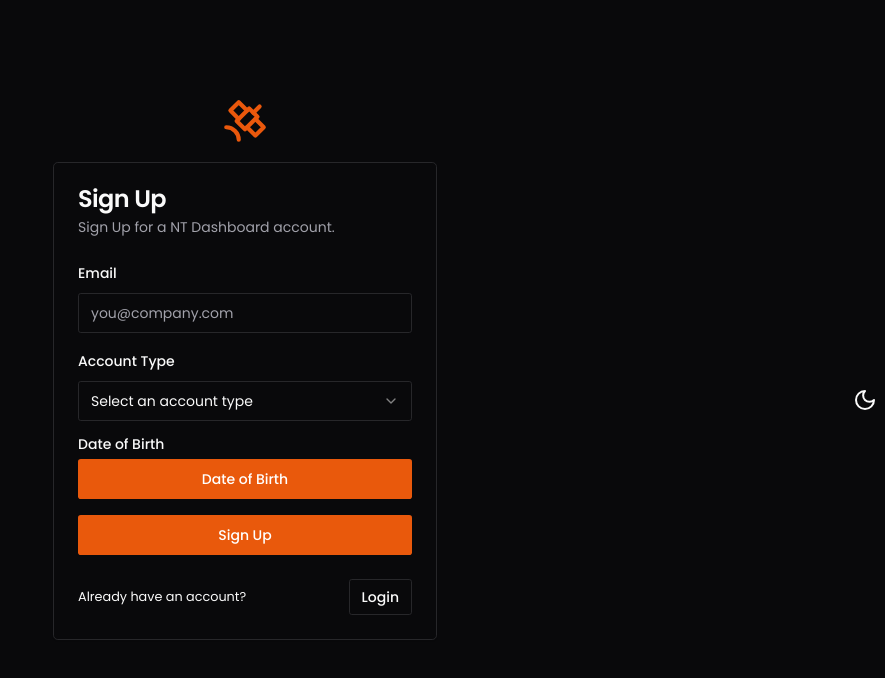
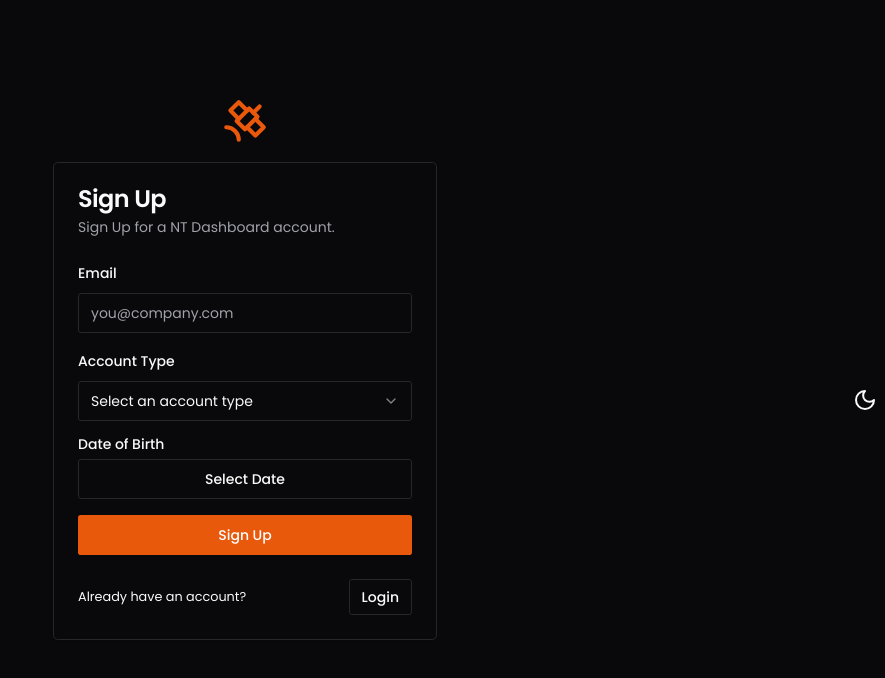
Before and after one commit to Nimira43/NT-Dashboard, a Next.js app: page /sign-up in a window 1280 px wide. Shown: the top 678 px of the page, without its empty margins (395-1280 px from the left). Built offline with nearby package versions, Linux system fonts and the light colour scheme.

Commit message:
Styling Button

```diff
--- a/app/(logged-out)/sign-up/page.tsx
+++ b/app/(logged-out)/sign-up/page.tsx
@@ -171,7 +171,12 @@ export default function SignupPage() {
                       <Popover>
                         <PopoverTrigger asChild>
                           <FormControl>
-                            <Button>Date of Birth</Button>
+                            <Button
+                              variant='outline'
+                              className='normal-case'
+                            >
+                              Select Date
+                            </Button>
                           </FormControl>
                         </PopoverTrigger>
                       </Popover>
```
